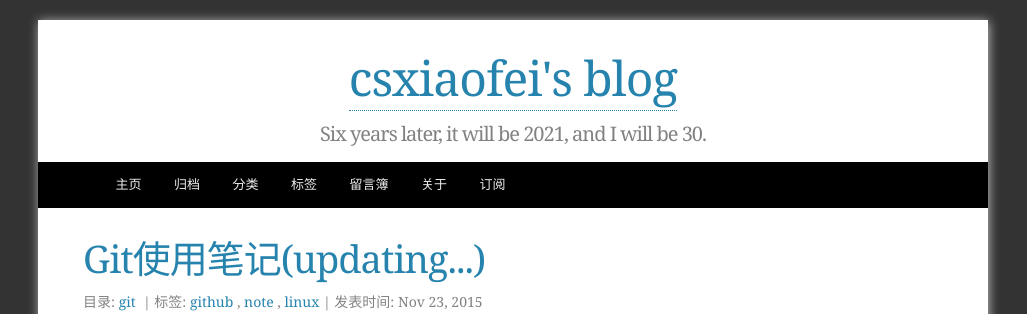
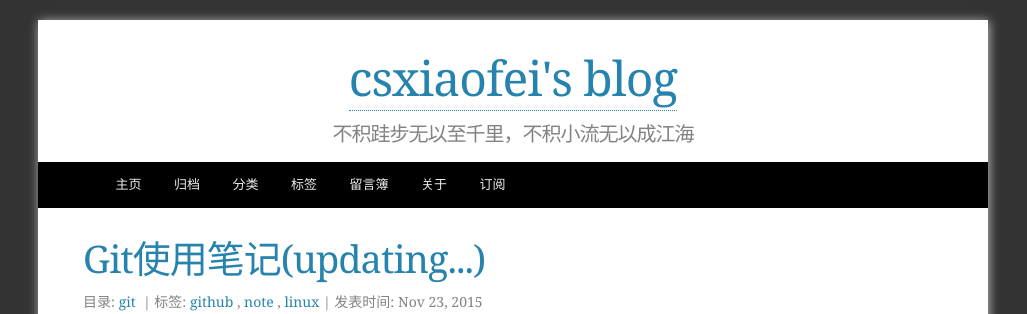
Before and after one commit to Bzhnja/bzhnja.github.io, a Jekyll site: the page built from index.html, in a window 1280 px wide. Shown: the top 314 px of the page, without its empty margins (127-1154 px from the left). Built offline with Jekyll 4.4.1, drawn with Linux system fonts in a browser that asks for light colours; the list of posts is cut into pages by our own code.

Commit message:
modify the tagline

```diff
--- a/_config.yml
+++ b/_config.yml
@@ -1,6 +1,6 @@
 ### Site info:
 title: csxiaofei's blog
-tagline: Six years later, it will be 2021, and I will be 30.
+tagline: 不积跬步无以至千里，不积小流无以成江海
 author: csxiaofei
 email: bzhnja@gmail.com
 description: "This is just csxiaofei's blog." # You can edit this line in _config.yml. It will appear in your document head meta and in your feed.xml site description
```
